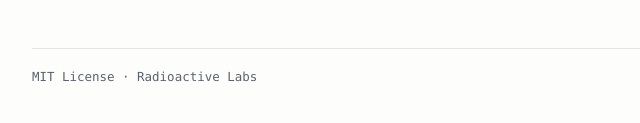
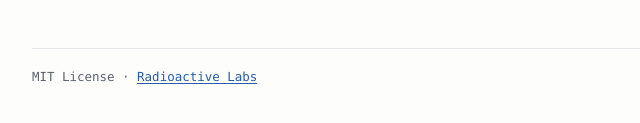
Before and after one commit to radioactive-labs/sqlite_search, a plain HTML site: page site/index.html in a window 1280 px wide. Shown: the part 2021-2144 px from the top of the page, 248-888 px from the left. Drawn offline with Linux system fonts and the light colour scheme.

Commit message:
site: link Radioactive Labs in the footer, like the other project sites

```diff
--- a/site/index.html
+++ b/site/index.html
@@ -184,7 +184,7 @@ Post.where(author_id: 7).search("coffee")        <span class="cmt"># searches on
       <li><span class="what">Source</span><a href="https://github.com/radioactive-labs/sqlite_search">View on GitHub</a></li>
     </ul>
 
-    <footer>MIT License · Radioactive Labs</footer>
+    <footer>MIT License · <a href="https://radioactive-labs.github.io/">Radioactive Labs</a></footer>
   </div>
 
   <script>
```
